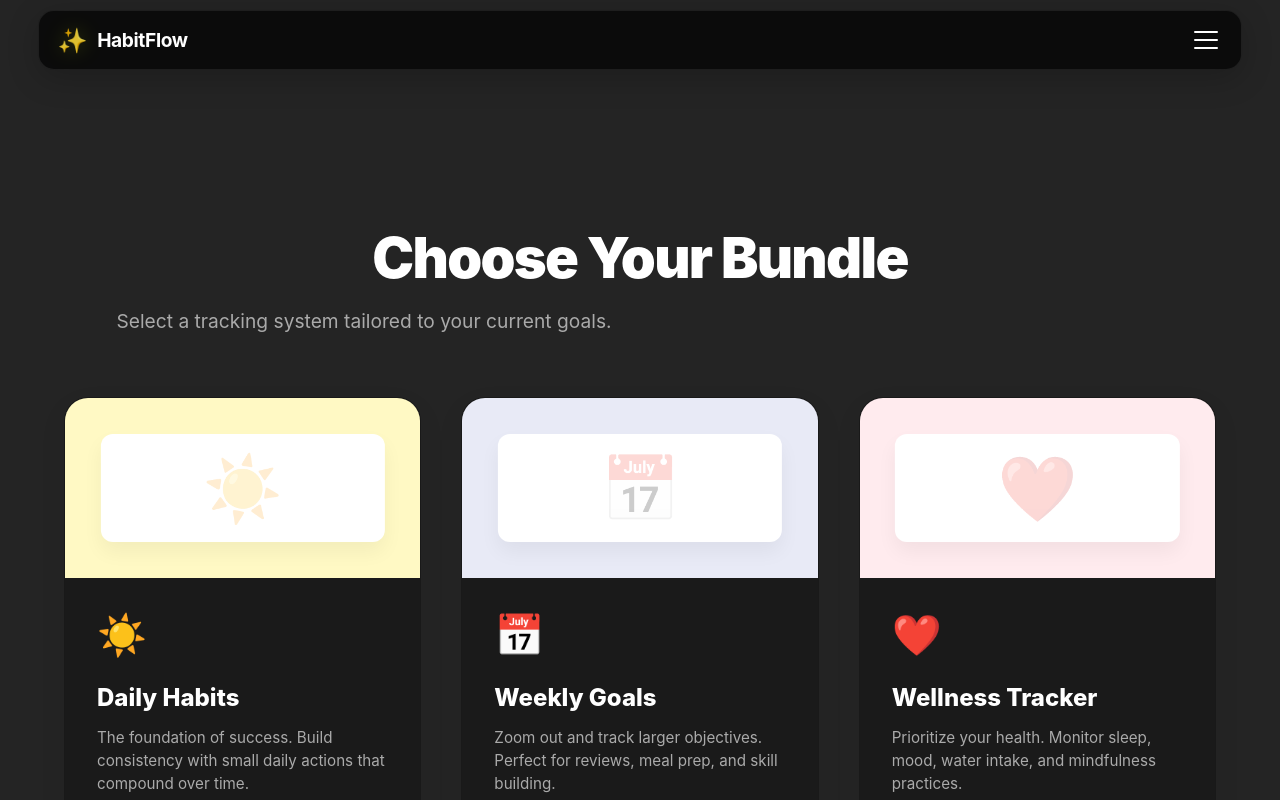
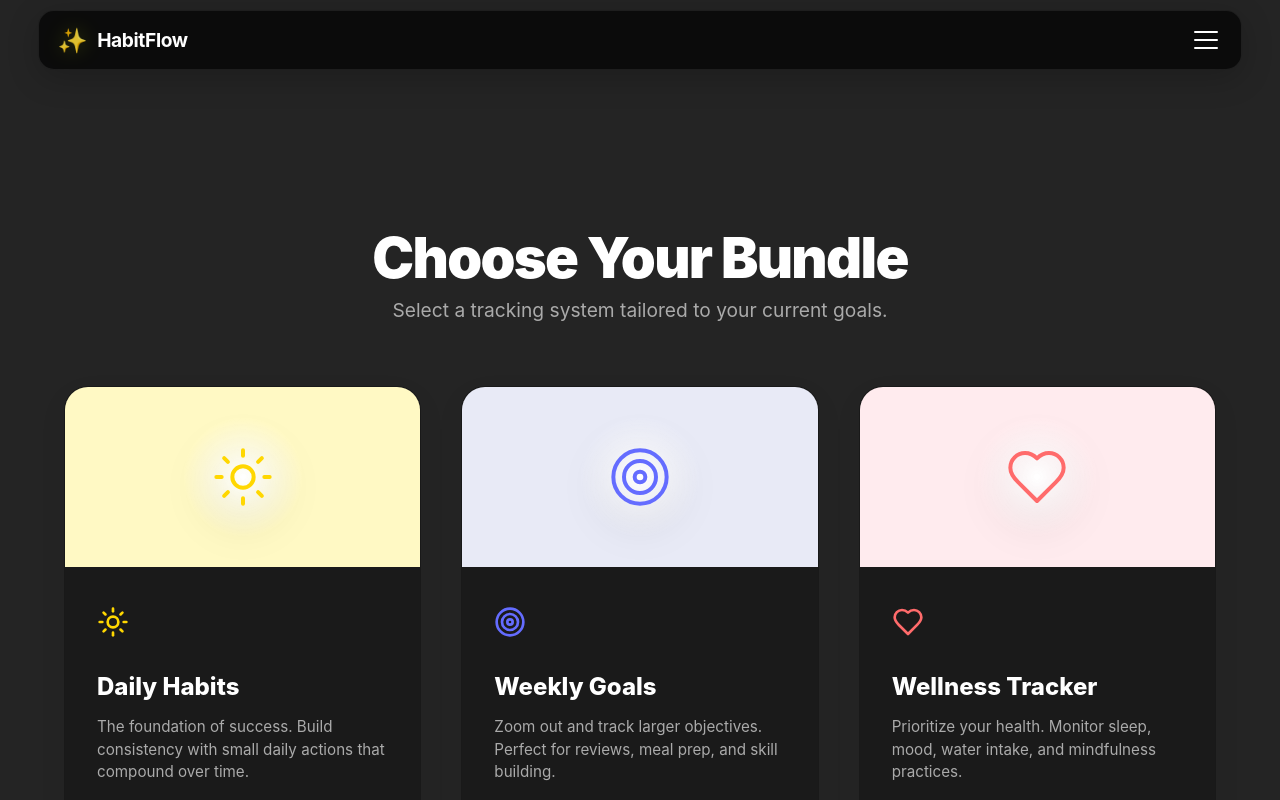
Before and after one commit to amitraj99053/Habit-Tracker-Frontend, a React (Vite) app: page /services in a window 1280 px wide. Shown: the top 800 px of the page. Built offline with nearby package versions, Linux system fonts and the light colour scheme; no server answers.

Commit message:
Refine UI: Fix icon picker scroll, enhance header spacing, minimalist month nav

```diff
--- a/src/App.jsx
+++ b/src/App.jsx
@@ -1,5 +1,6 @@
-import { useState } from 'react'
-import { BrowserRouter as Router, Routes, Route, useLocation } from 'react-router-dom';
+import React, { useState, useEffect } from 'react';
+import { BrowserRouter as Router, Routes, Route, useLocation, useNavigate } from 'react-router-dom';
+import { useAuth } from './context/AuthContext';
 import Header from './components/Header';
 import Footer from './components/Footer';
 import LandingPage from './pages/LandingPage';
@@ -14,13 +15,32 @@ import { AuthProvider } from './context/AuthContext';
 
 function AppContent() {
     const location = useLocation();
+    const navigate = useNavigate();
+    const { user } = useAuth();
     const [isAuthModalOpen, setIsAuthModalOpen] = useState(false);
     const [initiallyLogin, setInitiallyLogin] = useState(false);
+    const [pendingRedirect, setPendingRedirect] = useState(null);
 
-    const openAuthModal = (loginMode = false) => {
+    const openAuthModal = (loginMode = false, redirect = null) => {
         setInitiallyLogin(loginMode);
+        if (redirect) setPendingRedirect(redirect);
         setIsAuthModalOpen(true);
     };
+
+    // Execute pending redirect after successful login
+    useEffect(() => {
+        if (user) {
+            if (pendingRedirect) {
+                navigate(pendingRedirect.path, { state: pendingRedirect.state });
+                setPendingRedirect(null);
+            } else if (isAuthModalOpen) {
+                // Default redirect to dashboard if no specific redirect is pending
+                navigate('/dashboard');
+            }
+            // Allow the modal to close itself via its internal timeout to show success message
+            // setIsAuthModalOpen(false);
+        }
+    }, [user, pendingRedirect, navigate, isAuthModalOpen]);
 
     return (
         <div className="app-container">
--- a/src/components/HabitStats.css
+++ b/src/components/HabitStats.css
@@ -80,10 +80,7 @@
 
 .widget-value.small {
     font-size: 1.1rem;
-    white-space: nowrap;
-    overflow: hidden;
-    text-overflow: ellipsis;
-    max-width: 100px;
+    line-height: 1.2;
 }
 
 /* List Style */
--- a/src/components/HabitStats.jsx
+++ b/src/components/HabitStats.jsx
@@ -5,7 +5,7 @@ import { Trophy, TrendingUp, Activity } from 'lucide-react';
 const HabitStats = ({ habits, currentMonth }) => {
 
     const statsData = useMemo(() => {
-        if (!habits.length) return { overallAvg: 0, bestHabit: null, allStats: [] };
+        if (!habits.length) return { overallAvg: 0, topPerformers: [], allStats: [] };
 
         const daysInMonth = new Date(currentMonth.getFullYear(), currentMonth.getMonth() + 1, 0).getDate();
 
@@ -15,7 +15,7 @@ const HabitStats = ({ habits, currentMonth }) => {
         const daysPassed = isCurrentMonth ? today.getDate() : daysInMonth;
 
         let totalProgress = 0;
-        let bestHabit = null;
+        let topPerformers = []; // Initialize array
         let maxProgress = -1;
 
         const allStats = habits.map(habit => {
@@ -93,7 +93,7 @@ const HabitStats = ({ habits, currentMonth }) => {
                         <Activity size={20} />
                     </div>
                     <div>
-                        <span className="widget-label">Avg. Consistency</span>
+                        <span className="widget-label">Goal Progress</span>
                         <div className="widget-value">{overallAvg}%</div>
                     </div>
                 </div>
--- a/src/components/Header.css
+++ b/src/components/Header.css
@@ -74,7 +74,7 @@
 .nav-menu {
     display: flex;
     align-items: center;
-    gap: 1.5rem;
+    gap: 3rem;
     margin-left: auto;
     flex-wrap: nowrap;
 }
@@ -88,9 +88,9 @@
     /* Slightly brighter text */
 
     /* Persistent Glass Style */
-    background: rgba(255, 255, 255, 0.08);
+    background: rgba(255, 255, 255, 0.15);
     /* Slightly more visible bg */
-    border: 1px solid rgba(255, 255, 255, 0.15);
+    border: 1px solid rgba(255, 255, 255, 0.3);
     /* More visible border */
     cursor: pointer;
     padding: 0.8rem 2.5rem;
--- a/src/components/SummaryHeader.jsx
+++ b/src/components/SummaryHeader.jsx
@@ -27,9 +27,9 @@ const SummaryHeader = ({ habits, currentMonth, onNextMonth, onPrevMonth, onExpor
         <div className="summary-header">
             <div className="header-top">
                 <div className="month-nav-container">
-                    <button className="nav-btn" onClick={onPrevMonth}><ChevronLeft size={20} /></button>
+                    <button className="nav-btn" onClick={onPrevMonth}><ChevronLeft size={18} /></button>
                     <h2 className="month-title">{monthName} {year}</h2>
-                    <button className="nav-btn" onClick={onNextMonth}><ChevronRight size={20} /></button>
+                    <button className="nav-btn" onClick={onNextMonth}><ChevronRight size={18} /></button>
                 </div>
 
                 <button className="export-btn" onClick={onExport}>
--- a/src/pages/ServicesPage.css
+++ b/src/pages/ServicesPage.css
@@ -32,10 +32,9 @@
 
 .services-subtitle {
     color: var(--text-secondary);
-    margin-bottom: 4rem;
+    margin: 0 auto 4rem auto;
     font-size: 1.2rem;
     max-width: 600px;
-    margin-right: auto;
 }
 
 @media (max-width: 768px) {
@@ -89,18 +88,23 @@
     overflow: hidden;
 }
 
-/* Mock interface patterns for previews */
-.card-preview::before {
-    content: '';
-    position: absolute;
-    width: 80%;
-    height: 60%;
-    background: #fff;
-    border-radius: 12px;
-    box-shadow: 0 10px 20px rgba(0, 0, 0, 0.05);
-    top: 50%;
-    left: 50%;
-    transform: translate(-50%, -50%);
+/* Creative Icon Glow Effect */
+.icon-glow-container {
+    width: 120px;
+    height: 120px;
+    border-radius: 50%;
+    background: radial-gradient(circle, rgba(255, 255, 255, 1) 0%, rgba(255, 255, 255, 0) 70%);
+    display: flex;
+    align-items: center;
+    justify-content: center;
+    position: relative;
+    z-index: 2;
+    filter: drop-shadow(0 10px 15px rgba(0, 0, 0, 0.1));
+    transition: transform 0.4s ease;
+}
+
+.service-card:hover .icon-glow-container {
+    transform: scale(1.1) rotate(5deg);
 }
 
 .service-content {
--- a/src/pages/ServicesPage.jsx
+++ b/src/pages/ServicesPage.jsx
@@ -2,6 +2,8 @@ import React from 'react';
 import { useNavigate } from 'react-router-dom';
 import { useAuth } from '../context/AuthContext';
 import './ServicesPage.css';
+
+import { Sun, Target, Heart, Zap, ListTodo } from 'lucide-react';
 
 const ServicesPage = ({ openAuthModal }) => {
     const navigate = useNavigate();
@@ -12,7 +14,7 @@ const ServicesPage = ({ openAuthModal }) => {
             id: 'daily',
             title: 'Daily Habits',
             description: 'The foundation of success. Build consistency with small daily actions that compound over time.',
-            icon: '☀️',
+            Icon: Sun,
             color: '#FFD700',
             tags: ['Consistency', 'Routine', 'Growth'],
             previewColor: '#FFF9C4'
@@ -21,7 +23,7 @@ const ServicesPage = ({ openAuthModal }) => {
             id: 'weekly',
             title: 'Weekly Goals',
             description: 'Zoom out and track larger objectives. Perfect for reviews, meal prep, and skill building.',
-            icon: '📅',
+            Icon: Target,
             color: '#646cff',
             tags: ['Planning', 'Overview', 'Strategy'],
             previewColor: '#E8EAF6'
@@ -30,7 +32,7 @@ const ServicesPage = ({ openAuthModal }) => {
             id: 'wellness',
             title: 'Wellness Tracker',
             description: 'Prioritize your health. Monitor sleep, mood, water intake, and mindfulness practices.',
-            icon: '❤️',
+            Icon: Heart,
             color: '#ff6b6b',
             tags: ['Health', 'Mindfulness', 'Self-care'],
             previewColor: '#FFEBEE'
@@ -39,7 +41,7 @@ const ServicesPage = ({ openAuthModal }) => {
             id: 'productivity',
             title: 'Productivity',
             description: 'Deep work and project tracking. Measure focus time and hit your professional milestones.',
-            icon: '🚀',
+            Icon: Zap,
             color: '#4ecdc4',
             tags: ['Work', 'Focus', 'Projects'],
             previewColor: '#E0F2F1'
@@ -48,7 +50,7 @@ const ServicesPage = ({ openAuthModal }) => {
             id: 'task-list',
             title: 'Task Master',
             description: 'A powerful todo list to manage duties, deadlines, and priorities alongside your habits.',
-            icon: '✅',
+            Icon: ListTodo,
             color: '#90ee90',
             tags: ['To-Do', 'Deadlines', 'Organization'],
             previewColor: '#F1F8E9'
@@ -61,32 +63,7 @@ const ServicesPage = ({ openAuthModal }) => {
         } else {
             // Check auth before navigating to dashboard
             if (!user) {
-                // Determine if we should show login or signup. Usually "Start Tracking" -> Signup?
-                // Or maybe login. The user said dashboard is not opening.
-                // Let's default to Login for existing users or Signup if new.
-                // Let's pass true/false based on what we think is best.
-                // Previous Header usage was openModal(true) which was Register? Wait.
-                // In Header: openModal(true) was Register? No, let's check Header.
-                // Header said "Register" button clicks openModal(true).
-                // SignUpModal: initializedLogin = true -> Login Mode.
-                // Wait, Header line 111: onClick={() => openModal(true)}>Register</button>
-                // So true meant Login? Let's check SignUpModal again.
-                // SignUpModal line 6: initiallyLogin = false. const [isLogin, setIsLogin] = useState(initiallyLogin).
-                // So passing true means isLogin is true.
-                // So the "Register" button in Header was actually opening the LOGIN form? That seems wrong.
-                // Let's double check Header line 111.
-                // Ah, I might have misread logic.
-                // If I click Register, I want Signup form. So initiallyLogin SHOULD be false.
-                // But Header was passing true?
-                // Let's re-read Header snippet source: `onClick={() => openModal(true)}>Register`
-                // And `const openModal = (isLogin) => { setInitiallyLogin(isLogin); ... }`
-                // And `SignUpModal({ ... initiallyLogin })`.
-                // If Header calls openModal(true), then initiallyLogin=true, so SignUpModal starts in Login mode.
-                // This seems like a bug in the previous code: "Register" button opening "Login" modal.
-                // Or maybe I am misinterpreting.
-                // Anyway, for "Start Tracking", if user is not logged in, they probably want to Sign Up (create account) or Login.
-                // Let's open the modal in Signup mode (false) so they can create account to start tracking.
-                openAuthModal(false);
+                openAuthModal(false, { path: '/dashboard', state: { journey: serviceId } });
             } else {
                 navigate('/dashboard', { state: { journey: serviceId } });
             }
@@ -106,12 +83,14 @@ const ServicesPage = ({ openAuthModal }) => {
                         onClick={() => handleServiceClick(service.id)}
                     >
                         <div className="card-preview" style={{ backgroundColor: service.previewColor }}>
-                            {/* Abstract visual representation of the tracker */}
-                            <div style={{ fontSize: '4rem', opacity: 0.2 }}>{service.icon}</div>
+                            {/* Creative Icon Representation with Glow */}
+                            <div className="icon-glow-container">
+                                <service.Icon size={64} color={service.color} strokeWidth={1.5} />
+                            </div>
                         </div>
                         <div className="service-content">
                             <div className="service-icon">
-                                {service.icon}
+                                <service.Icon size={32} color={service.color} />
                             </div>
                             <h3>{service.title}</h3>
                             <p>{service.description}</p>
@@ -120,7 +99,15 @@ const ServicesPage = ({ openAuthModal }) => {
                                     <span key={tag} className="tag">{tag}</span>
                                 ))}
                             </div>
-                            <button className="select-btn">Start Tracking</button>
+                            <button
+                                className="select-btn"
+                                onClick={(e) => {
+                                    e.stopPropagation();
+                                    handleServiceClick(service.id);
+                                }}
+                            >
+                                Start Tracking
+                            </button>
                         </div>
                     </div>
                 ))}
```
Also changed, not shown: src/components/HabitGrid.css (+8 -2 lines), src/components/HabitGrid.jsx (+11 -2 lines), src/components/SummaryHeader.css (+12 -10 lines).
